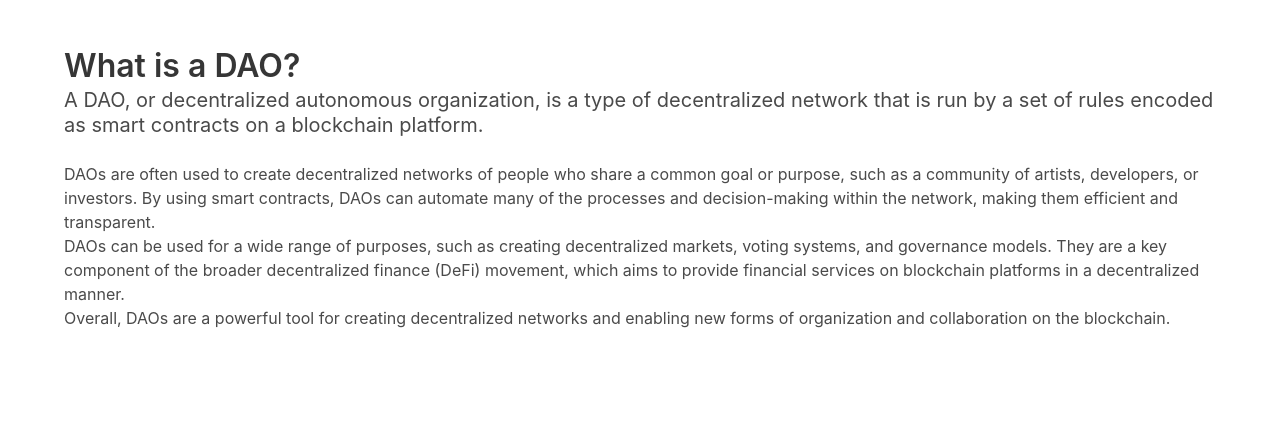
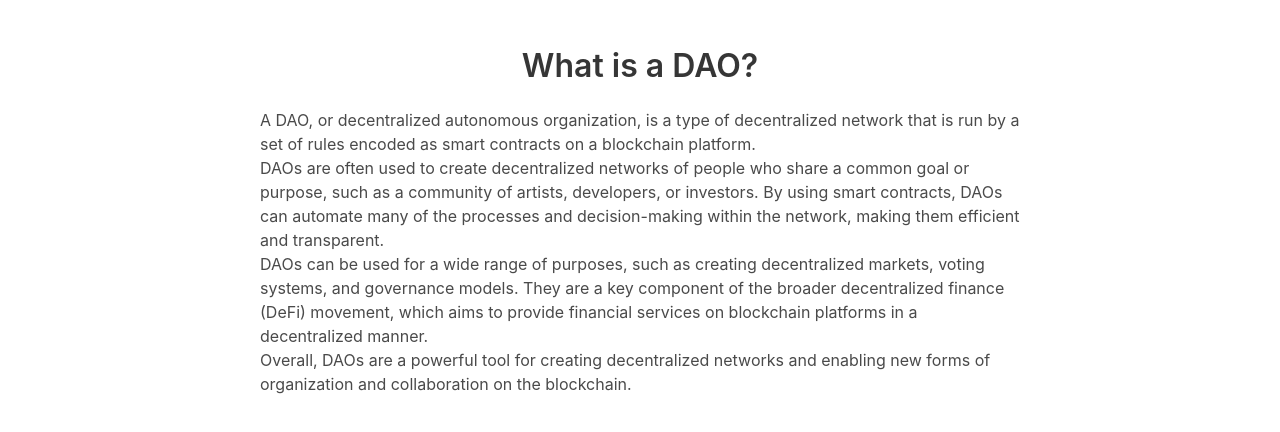
Before and after one commit to davidedicillo/whatisadao, a plain HTML site: page index.html in a window 1280 px wide. Drawn offline with nearby package versions, Linux system fonts and the light colour scheme.

Commit message:
some changes

```diff
--- a/index.html
+++ b/index.html
@@ -8,8 +8,10 @@
   <body>
     <section class="section">
       <div class="container">
-        <h1 class="title">What is a DAO?</h1>
-        <p class="subtitle">
+        <h1 class="title has-text-centered">What is a DAO?</h1>
+        <div class="columns is-vcentered is-centered is-variable">
+          <div class="column is-two-thirds">
+            <p>
               A DAO, or decentralized autonomous organization, is a type of decentralized network that is run by a set of rules encoded as smart contracts on a blockchain platform.
             </p>
             <p>
@@ -22,6 +24,8 @@
               Overall, DAOs are a powerful tool for creating decentralized networks and enabling new forms of organization and collaboration on the blockchain.
             </p>
           </div>
+        </div>
+      </div>
     </section>
   </body>
 </html>
```
Lines whose indentation alone changed are shown as unchanged.
